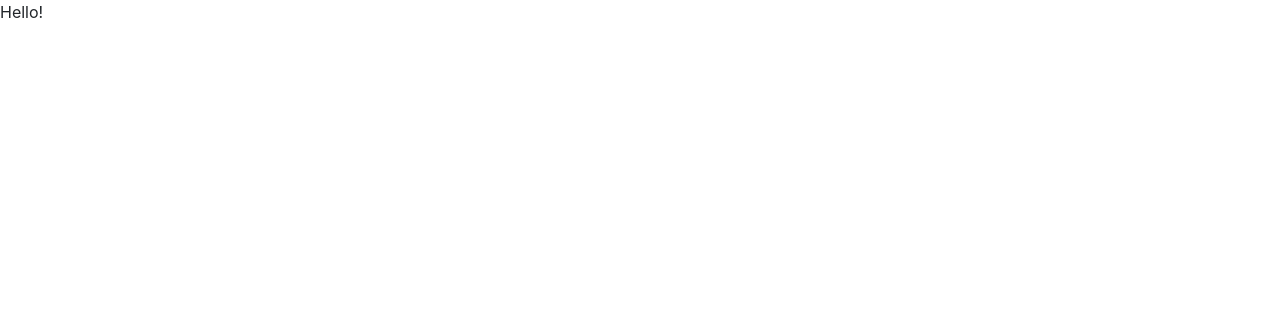
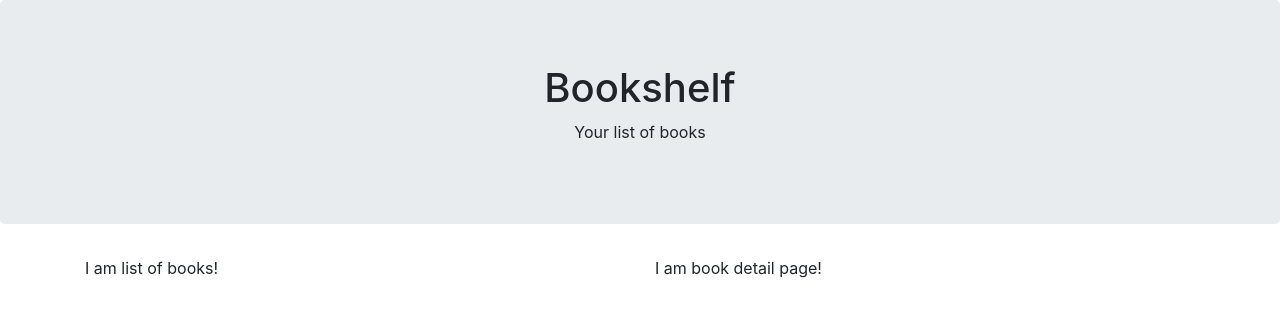
Before and after one commit to wroclawianka/book-list-assignment, a React (Create React App) app: page / in a window 1280 px wide. Shown: the top 316 px of the page. Built offline with nearby package versions, Linux system fonts and the light colour scheme.

Commit message:
first draft of the page

```diff
--- a/src/App.js
+++ b/src/App.js
@@ -1,11 +1,27 @@
-import React, { Component } from 'react';
+import React from 'react';
 import './App.css';
+import { BookList } from "./components/BooksList/BookList";
+import { BookDetail } from "./components/BookDetail/BookDetail";
+import { AddBook } from "./components/AddBook/AddBook";
 
-class App extends Component {
+class App extends React.Component {
   render() {
     return (
       <div className="App">
-        <p>Hello!</p>
+        <div className="jumbotron text-center">
+          <h1>Bookshelf</h1>
+          <p>Your list of books</p>
+        </div>
+        <div className="container">
+          <div className="row">
+            <div className="col col-xs-10 col-xs-offset-1">
+              <BookList/>
+            </div>
+            <div className="col col-xs-10 col-xs-offset-1">
+            <BookDetail/>
+            </div>
+          </div>
+        </div>
       </div>
     );
   }
```
